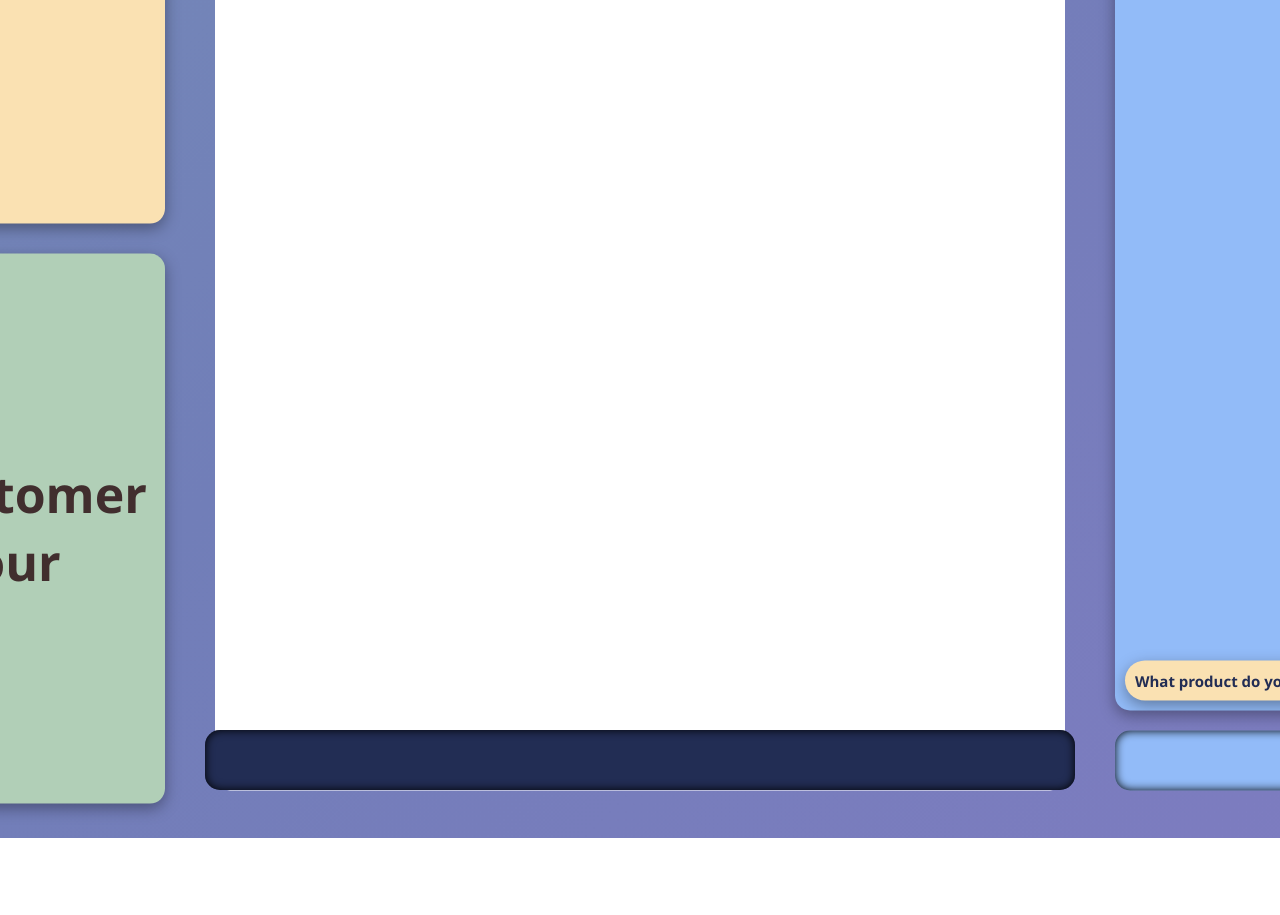
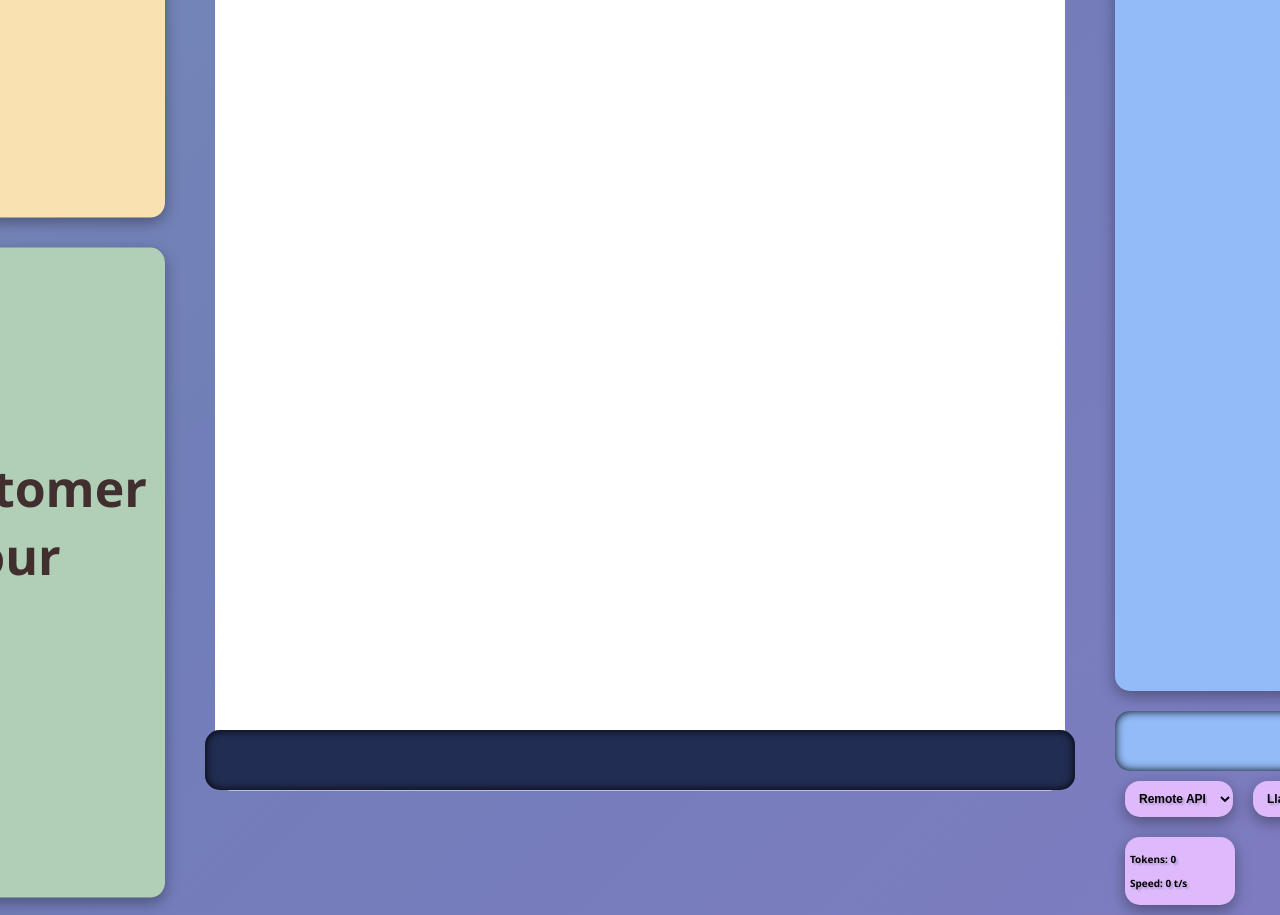
Before and after one commit to TerryZWZ/Pitch-to-Rich, a Next.js app in the folder app/: page / in a window 1280 px wide. Shown: the top 915 px of the page. Before the commit the page ends 838 px from the top, so only its background shows below. Built offline with nearby package versions, Linux system fonts and the light colour scheme.

Commit message:
Upgraded to more advanced LLM models (Llama, Phi, Mistral)  + Added the ability to choose between local and remote LLM models + Scrollable chat interfaces

```diff
--- a/app/package.json
+++ b/app/package.json
@@ -11,6 +11,7 @@
   "dependencies": {
     "dotenv": "^16.3.1",
     "fs": "^0.0.1-security",
+    "groq-sdk": "^0.4.0",
     "next": "13.2.4",
     "ollama": "^0.5.1",
     "openai": "^3.2.1",
--- a/app/pages/api/bot.js
+++ b/app/pages/api/bot.js
@@ -1,23 +1,52 @@
 require('dotenv').config();
+const { Groq } = require('groq-sdk');
 const { Ollama } = require('ollama');
 const fs = require('fs');
 
+const groq = new Groq({ apiKey:  process.env.GROQ_API_KEY});
 const ollama = new Ollama({ host: 'http://127.0.0.1:11434' });
 
 export default async function handler(req, res) {
   if (req.method === 'POST') {
     try {
-      const { prompt } = req.body;
+      const { prompt, localLLM, model } = req.body;
+      let message;
+      let tokens;
+      let speed;
 
-      const response = await ollama.chat({
-        model: 'Phi-3-Mini-128k',
-        //options: { num_predict: 100 },
-        messages: prompt,
-      });
+      if (localLLM) {
+        const response = await ollama.chat({
+          model: model,
+          options: {
+            num_predict: 1024,
+            //temperature: ,
+            //"stop": [],
+          },
+          messages: prompt,
+        });
 
-      console.log('\x1b[32m%s\x1b[0m', prompt[0].content);
-      console.log('\x1b[34m%s\x1b[0m', response.message.content);
-      res.status(200).json({ message: response.message });
+        message = response.message;
+        tokens = response.eval_count;
+        speed = Math.round(response.eval_count / (response.eval_duration / (10**9)));
+      }
+      else {
+        const response = await groq.chat.completions.create({
+          model: model,
+          max_tokens: 1024,
+          //temperature: ,
+          //stop: ,
+          messages: prompt
+        })
+
+        message = response.choices[0]?.message;
+        tokens = response.usage?.completion_tokens;
+        speed = Math.round(response.usage?.completion_tokens / response.usage?.total_time)
+      }
+
+      //console.log('\x1b[32m%s\x1b[0m', prompt[0].content);
+      //console.log('\x1b[34m%s\x1b[0m', message);
+
+      res.status(200).json({ message: message, tokens: tokens, speed: speed});
 
     } catch (error) {
       console.error(error);
--- a/app/pages/index.js
+++ b/app/pages/index.js
@@ -20,6 +20,7 @@ const App = () => {
   const [chatHistory, setChatHistory] = useState([]);
   const [chatInstruction, setChatInstruct] = useState(false);
   const [chatDisabled, setChatDisabled] = useState(true);
+  const chatRef = useRef(null);
 
   // Choice Menu Variables
   const [choice, setChoice] = useState([{ text: 'What product do you want to sell?', bubble: 'menu' }]);
@@ -27,11 +28,13 @@ const App = () => {
   const [choiceInstruction, setChoiceInstruct] = useState(false);
   const [choiceDisabled, setChoiceDisabled] = useState(false);
   const [personFinder, setPersonFinder] = useState('');
+  const choiceRef = useRef(null);
 
   // Progression Variables
-  const [step, setStep] = useState(1);
+  const [step, setStep] = useState(1); // Change this to skip game menus
   const [hold, setHold] = useState([]);
   const [extend, setExtend] = useState(false);
+  const [joke, setJoke] = useState(true);
   const [pickNPC, setPickNPC] = useState(false);
   const [chatting, setChatting] = useState(false);
   const [clientList, setClientList] = useState([]);
@@ -40,6 +43,11 @@ const App = () => {
   const [shop, setShop] = useState(false);
   const [shopInfo, setShopInfo] = useState('');
   const [buy, setBuy] = useState(false);
+
+  // Settings
+  const [localLLM, setLocalLLM] = useState(false);
+  const [model, setModel] = useState('llama3-70b-8192');
+  const [outputInfo, setOutputInfo] = useState({ tokens: 0, speed: 0});
 
 /* ------------------------------------------------------------------------------------------ */
 /* ------------------------------------------------------------------------------------------ */
@@ -95,7 +103,7 @@ const App = () => {
         setChoiceInstruct(true);
         const productPrice = parseFloat(entry);
         setProduct(prevProduct => ({ ...prevProduct, price: prevProduct.price + productPrice }));
-        setChoiceHistory([...choiceHistory, { role: 'user', content: hold[0] + product.name + ' for ' + '$' + entry + ' <end>' } ]);
+        setChoiceHistory([...choiceHistory, { role: 'user', content: hold[0] + product.name + ' for ' + '$' + entry + '? <end>' } ]);
         setHold([...choiceHistory, { role: 'user', content: personFinder + ' Hype: ' + hype }]);
         setExtend(true);
 
@@ -115,8 +123,10 @@ const App = () => {
 
           if ((clientList[i].text).includes(index)) {
             setNPC(clientList[i].text);
-            const regex = /\[ ([^\]]+) \] (\w+) \| (.+)/;
+            console.log(clientList[i].text);
+            const regex = /\[\s*(\d+)\s*\]\s*([^\|]+)\|\s*(.+)/;
             const filterName = (clientList[i].text).match(regex); // Parsing name out of string
+            console.log(filterName);
 
             if (filterName) {
               const NPCname = filterName[2];
@@ -193,7 +203,7 @@ const App = () => {
         setChoice([...choice, { text: entry, bubble: 'user' }]);
         event.target.value = '';
 
-        if(parseInt(entry) <= 5 && parseInt(entry) >= 1) {
+        if (parseInt(entry) <= 5 && parseInt(entry) >= 1) {
           setChoiceInstruct(true);
           setShop(true);
           setBuy(true);
@@ -209,7 +219,6 @@ const App = () => {
         const entry = event.target.value.trim();
         setChoice([...choice, { text: entry, bubble: 'user' }]);
         event.target.value = '';
-
         setChoiceInstruct(true);
         setChoiceHistory([{ role: 'user', content: personFinder + ' Hype: ' + hype }]);
         setExtend(true);
@@ -219,7 +228,7 @@ const App = () => {
     }
   };
 
-  // When Choice History is updated with user input, an OpenAI API call occurs
+  // When Choice History is updated with user input, an API call occurs
   useEffect(() => {
 
     // Actual API Call
@@ -232,10 +241,11 @@ const App = () => {
           headers: {
             'Content-Type': 'application/json',
           },
-          body: JSON.stringify({ prompt }),
+          body: JSON.stringify({ prompt, localLLM, model })
         });
 
         const data = await res.json(); // API Return Data
+        setOutputInfo({ tokens: data.tokens, speed: data.speed })
         return data.message;
       }
       catch (error) {
@@ -260,12 +270,25 @@ const App = () => {
 
       // Client Finder Call (Step 2)
       else if (extend == true) {
+
+        // Initial Joke
+        if (joke == true) {
           const reply = apiCall(choiceHistory);
+
+          reply.then(replyData => {
+            setChoiceHistory([...choiceHistory, replyData]);
+            setChoice([...choice, { text: replyData.content, bubble: 'menu' }]);
+          });
+
+          setJoke(false);
+        }
+
+        // Finding Clients
+        else {
           const extension = apiCall(hold);
 
-        Promise.all([reply, extension]).then(data => {
-          const [replyData, extensionData] = data;
-          setChoiceHistory([...choiceHistory, replyData, { role: 'user', content: hold[0].content }, extensionData]);
+          extension.then(extensionData => {
+            setChoiceHistory([...choiceHistory, { role: 'user', content: hold[0].content }, extensionData]);
 
             // Splitting client list into seperate bubbles
             let clients = [];
@@ -279,24 +302,23 @@ const App = () => {
             });
 
             setClientList(clientData);
-          setChoice([...choice, { text: replyData.content, bubble: 'menu' }, { text: 'Here are 5 people', bubble: 'menu' }, ...clientData]);
+            setChoice(prevChoice => [...prevChoice, { text: 'Here are 5 people', bubble: 'menu' }, ...clientData]);
 
             setChoiceDisabled(false); // Re-enabling Chat
             setChoiceInstruct(false);
             setExtend(false);
           });
          }
+      }
 
       // Client Submission Call (Step 3)
       else if (pickNPC == true) {
-        const reply = apiCall(choiceHistory);
-        reply.then(data => {
-          setChoiceHistory([...choiceHistory, data ]);
-          setChoice([...choice, { text: data.content, bubble: 'menu' }]);
+        let prompt = { role: 'user', content: 'You have chosen ' + NPC.name + '. Go start a conversation!' };
+        setChoiceHistory([...choiceHistory, { role: 'user', content: prompt } ]);
+        setChoice([...choice, { text: prompt.content, bubble: 'menu' }]);
         setChoiceDisabled(false); // Re-enabling Chat
         setChoiceInstruct(false);
         setPickNPC(false);
-        });
       }
 
       // Shop Call (Step 4/5)
@@ -355,7 +377,7 @@ const App = () => {
       }
     }
     //console.log(choiceHistory);
-  }, [choiceHistory]);
+  }, [choiceHistory, outputInfo]);
 
   // Used to prevent looping API call by disabling choiceInstruct
   useEffect(() => {
@@ -399,7 +421,7 @@ const App = () => {
     }
   };
 
-  // When Chat History is updated with user input, an OpenAI API call occurs
+  // When Chat History is updated with user input, an API call occurs
   useEffect(() => {
 
     // Actual API Call
@@ -412,11 +434,11 @@ const App = () => {
           headers: {
             'Content-Type': 'application/json',
           },
-          body: JSON.stringify({ prompt }),
+          body: JSON.stringify({ prompt, localLLM, model })
         });
 
         const data = await res.json(); // API Return Data
-
+        setOutputInfo({ tokens: data.tokens, speed: data.speed })
         return data.message
       }
       catch (error) {
@@ -451,7 +473,7 @@ const App = () => {
     }
 
     //console.log(chatHistory);
-  }, [chatHistory, chatInstruction]);
+  }, [chatHistory, outputInfo, chatInstruction, localLLM, model]);
 
   // Used to prevent looping API call by disabling chatInstruct
   useEffect(() => {
@@ -518,16 +540,44 @@ const App = () => {
     }
   }, [score]);
 
-
   // Used to prevent looping API call by disabling chatInstruct
   useEffect(() => {
     setChatInstruct(false);
   }, [chatDisabled]);
 
+  const changeMethod = (event) => {
+    const selectedMethod = event.target.value;
+    setLocalLLM(selectedMethod == 'Local');
+  }
+
+  const changeModel = (event) => {
+    const selectedMethod = event.target.value;
+    setModel(selectedMethod);
+  }
+
+  // Used to autoscroll chat interfaces
+  useEffect(() => {
+    if (choiceRef.current) {
+      choiceRef.current.scrollTop = choiceRef.current.scrollHeight;
+    }
+  }, [choice]);
+
+  // Used to autoscroll chat interfaces
+  useEffect(() => {
+    if (chatRef.current) {
+      chatRef.current.scrollTop = chatRef.current.scrollHeight;
+    }
+  }, [chat]);
+
+  // Display
   return (
     <div className={styles.container}>
       <div className={styles.chatContainer}>
+
+        {/* Start of Left Container */}
         <div className={styles.infoMenu}>
+
+          {/* Information Card */}
           <div className={styles.progressionInfo}>
             <div className = {styles.productContainer}>
               <div className = {styles.product}>Product: {product.name}</div>
@@ -540,6 +590,8 @@ const App = () => {
               <div className = {styles.score}>Customers: {customers}</div>
             </div>
           </div>
+
+          {/* Character Card */}
           <div className={styles.characterInfo}>
             <div className = {styles.characterContainer}>
               <div>
@@ -554,9 +606,12 @@ const App = () => {
               {noClient && <div className={styles.noClient}>Find a Customer to pitch your product</div>}
             </div>
           </div>
+
         </div>
+
+        {/* Conversation Chat */}
         <div className={styles.chat}>
-          <div className={styles.playerContainer}>
+          <div className={styles.playerContainer} ref={chatRef}>
             {chat.map((message, index) => (
               <div key={index} className={styles.entry}>
                 <div style={{ backgroundColor: message.bubble == 'user' ? '#222D54' : '#FF8787' }} className={styles.bubble}>{message.text}</div>
@@ -564,14 +619,20 @@ const App = () => {
             ))}
           </div>
         </div>
+
+        {/* Interface */}
         <div className={styles.choiceContainer}>
-          <div className={styles.choiceMenu}>
+
+          {/* Interface Chat */}
+          <div className={styles.choiceMenu} ref={choiceRef}>
             {choice.map((message, index) => (
               <div key={index} className={styles.entry}>
                 <div style={{ backgroundColor: message.bubble == 'user' ? '#b1cfb7' : '#fae1b2' }} className={styles.choiceBubble}>{message.text}</div>
               </div>
             ))}
           </div>
+
+          {/* Interface Prompt */}
           <div className={styles.choicePromptContainer}>
             <div style={{ display: choiceDisabled ? 'flex' : 'none' }} className={styles.loadingIndicator}>
               <div className={styles.dot}></div>
@@ -584,8 +645,40 @@ const App = () => {
               onKeyDown={choiceSubmit}
             />
           </div>
+
+          {/* Options */}
+          <div className={styles.options}>
+            <select className={styles.methodSelect} onChange={changeMethod}>
+              <option value="Remote">Remote API</option>
+              <option value="Local">Local API</option>
+            </select>
+
+            {localLLM && (
+              <select className={styles.localSelect}  onChange={changeModel} defaultValue = "">
+                <option value="" disabled>Select a Model</option>
+                <option value="Llama-3-8B-1048k">Llama 3 8B (1048k Context)</option>
+                <option value="Phi-3-Mini-128k">Phi 3 Mini (128k Context)</option>
+              </select>
+            )}
+
+            {!localLLM && (
+              <select className={styles.localSelect}  onChange={changeModel} defaultValue = "llama3-70b-8192">
+                <option value="llama3-70b-8192">Llama 3 70B (8K Context)</option>
+                <option value="mixtral-8x7b-32768">Mixtral 8x7B (32K Context)</option>
+              </select>
+            )}
           </div>
+
+          <div className={styles.outputInfo}>
+            <p className={styles.outputText}>Tokens: {outputInfo.tokens}</p>
+            <p className={styles.outputText}>Speed: {outputInfo.speed} t/s</p>
           </div>
+
+        </div>
+
+      </div>
+
+      {/* Conversation Prompt */}
       <div className={styles.promptContainer}>
         <div style={{ display: chatDisabled && chatting && !choiceDisabled ? 'flex' : 'none' }} className={styles.loadingIndicator}>
           <div className={styles.dot}></div>
--- a/app/styles/Home.module.css
+++ b/app/styles/Home.module.css
@@ -39,18 +39,21 @@
   align-items: center;
 }
 
-.chat {
+.playerContainer {
   transform: translateY(-5%);
   height: 850px;
   width: 850px;
   background-color: #ffffff;
   border-radius: 15px;
-  overflow-y: scroll;
-  overflow: hidden;
-  display: flex;
-  flex-direction: column;
-  justify-content: flex-end;
+  overflow: auto;
+  scrollbar-width: none;
+  -ms-overflow-style: none;
 }
+
+.playerContainer::-webkit-scrollbar {
+  display: none;
+}
+
 
 .bubble {
   display: inline-block;
@@ -105,8 +108,19 @@
   }
 
 .choiceContainer {
-  transform: translateY(-5%);
+  transform: translateY(1%);
   margin-left: 50px;
+}
+
+.scrollablediv {
+  height: 770px;
+  width: 450px;
+  background-color: #92bbf8;
+  border-radius: 15px;
+  box-shadow: rgba(0, 0, 0, 0.35) 0px 5px 15px;
+  overflow: auto;
+  padding: 10px;
+  box-sizing: border-box;
 }
 
 .choiceMenu {
@@ -115,11 +129,14 @@
   background-color: #92bbf8;
   border-radius: 15px;
   box-shadow: rgba(0, 0, 0, 0.35) 0px 5px 15px;
-  overflow-y: scroll;
-  overflow: hidden;
-  display: flex;
-  flex-direction: column;
-  justify-content: flex-end;
+  overflow: auto;
+  scrollbar-width: none; /* For Firefox */
+  -ms-overflow-style: none;  /* For Internet Explorer and Edge */
+}
+
+/* For WebKit browsers (Chrome, Safari, Opera) */
+.choiceMenu::-webkit-scrollbar {
+  display: none;
 }
 
 .choicePrompt {
@@ -154,8 +171,63 @@
   align-items: center;
 }
 
+.options {
+
+}
+
+.methodSelect {
+  width: 100;
+  margin: 10px;
+  border: none;
+  border-radius: 15px;
+  padding: 10px;
+  background-color: #DEBAFD;
+  font-size: 12px;
+  font-weight: bolder;
+  color: black;
+  text-shadow: 2px 2px 2px rgba(0, 0, 0, 0.2);
+  outline: none;
+  box-shadow: rgba(0, 0, 0, 0.35) 0px 5px 15px;
+}
+
+.localSelect {
+  width: 300px;
+  margin: 10px;
+  border: none;
+  border-radius: 15px;
+  padding: 10px;
+  background-color: #DEBAFD;
+  font-size: 12px;
+  font-weight: bolder;
+  color: black;
+  text-shadow: 2px 2px 2px rgba(0, 0, 0, 0.2);
+  outline: none;
+  box-shadow: rgba(0, 0, 0, 0.35) 0px 5px 15px;
+}
+
+.outputInfo {
+  width: 100px;
+  align-self: flex-end;
+  margin: 10px;
+  border: none;
+  border-radius: 15px;
+  padding: 5px;
+  background-color: #DEBAFD;
+  font-size: 12px;
+  font-weight: bolder;
+  color: black;
+  text-shadow: 2px 2px 2px rgba(0, 0, 0, 0.2);
+  outline: none;
+  box-shadow: rgba(0, 0, 0, 0.35) 0px 5px 15px;
+}
+
+.outputText {
+  font-size: 10px;
+  font-weight: bolder;
+}
+
 .infoMenu {
-  transform: translateY(-4%);
+  transform: translateY(1%);
   margin-right: 50px;
 }
 
@@ -194,7 +266,7 @@
 }
 
 .characterInfo {
-  height: 550px;
+  height: 650px;
   width: 450px;
   background-color: #b1cfb7;
   border-radius: 15px;
--- a/app/styles/globals.css
+++ b/app/styles/globals.css
@@ -4,6 +4,7 @@ body {
 	background: linear-gradient(-45deg, #887ac7, #717eb8, #7ca1b9, #8bc5bb);
 	background-size: 400% 400%;
 	animation: gradient 15s ease infinite;
+	overflow-x: auto;
 }
 
 @keyframes gradient {
```
Also changed, not shown: app/public/choiceInstructions.txt, app/public/personFinder.txt, app/public/shopInstructions.txt, 1 other file (tests, documents, lock files or other folders). Lines whose indentation alone changed are shown as unchanged.
